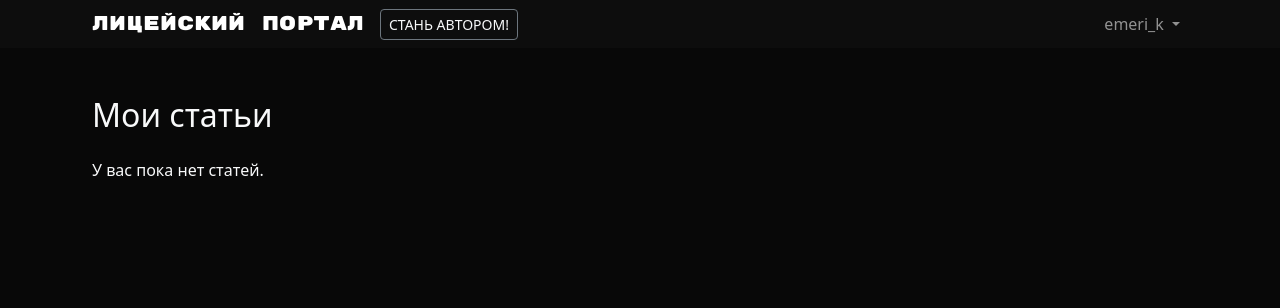
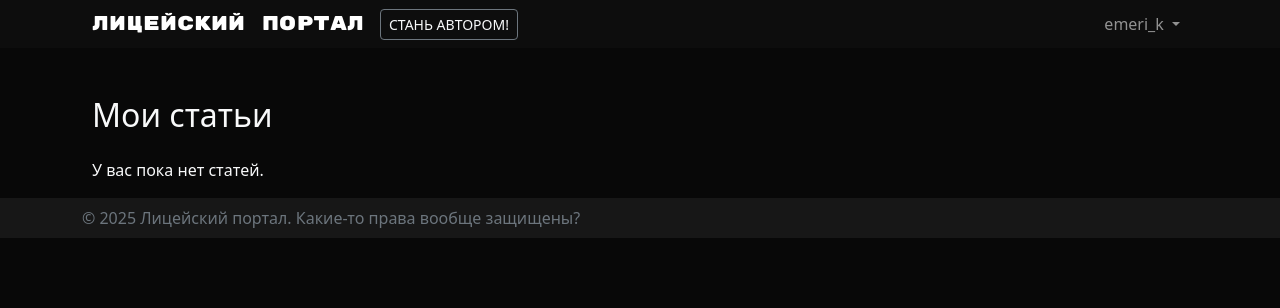
Before and after one commit to emerikko/news, a Flask app: page /articles/my in a window 1280 px wide. Shown: the top 308 px of the page. Run offline with Flask 3, Linux system fonts and the light colour scheme; a user stored in the database is signed in; data that the repository does not hold is empty.

Commit message:
Design Changes

```diff
--- a/templates/base.html
+++ b/templates/base.html
@@ -73,6 +73,14 @@
     {% endblock %}
   </main>
 
+  <!-- Footer -->
+  <footer class="footer mt-auto py-2 bg-secondary">
+    <div class="container mx-auto">
+      <span class="text-secondary mx-auto">&copy; {{ current_year | default(2025) }} Лицейский портал.
+        Какие-то права вообще защищены?</span>
+    </div>
+  </footer>
+
   <!-- Bootstrap and jQuery JS -->
   <script src="https://cdn.jsdelivr.net/npm/bootstrap@5.3.5/dist/js/bootstrap.bundle.min.js"
           integrity="sha384-k6d4wzSIapyDyv1kpU366/PK5hCdSbCRGRCMv+eplOQJWyd1fbcAu9OCUj5zNLiq"
```
